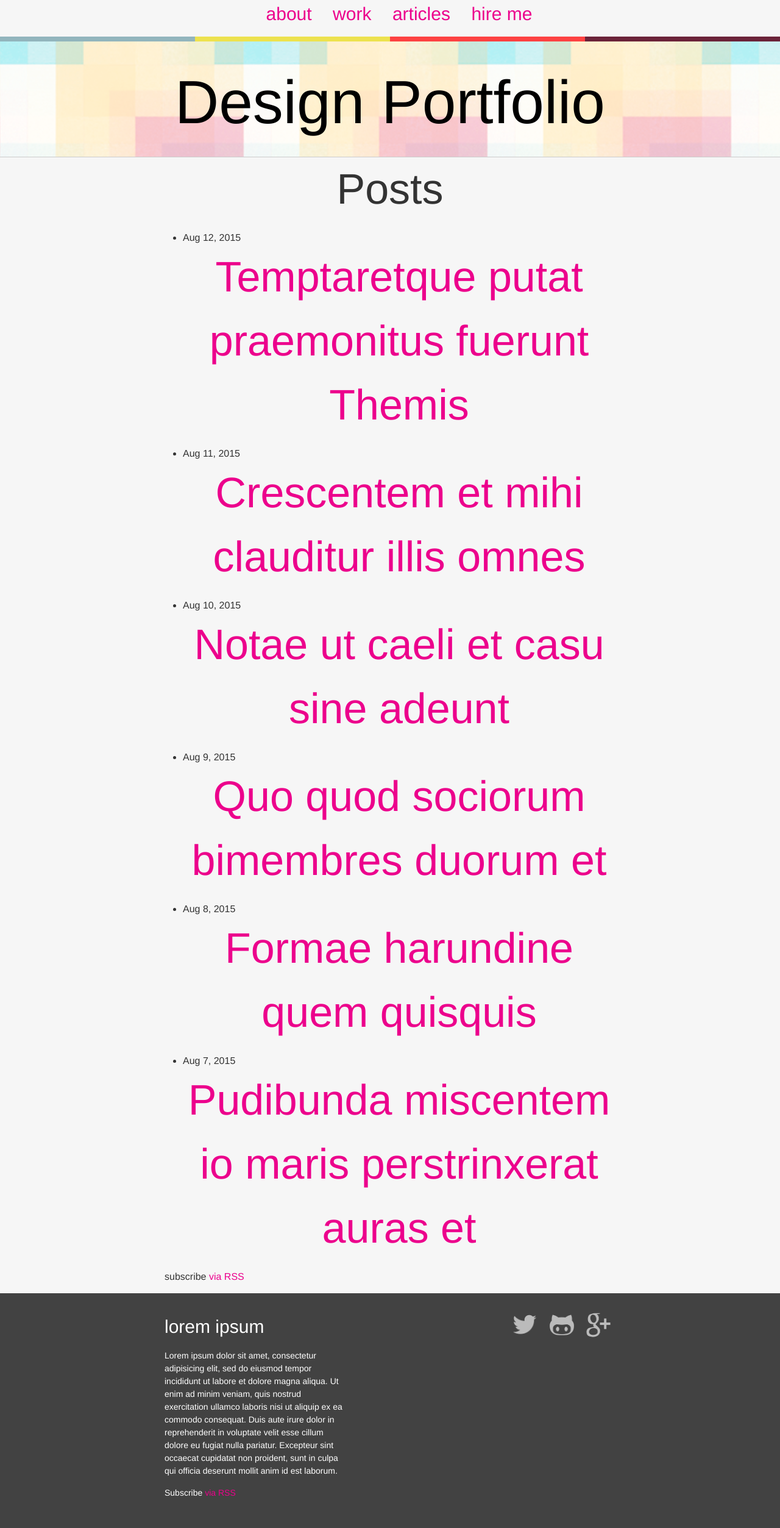
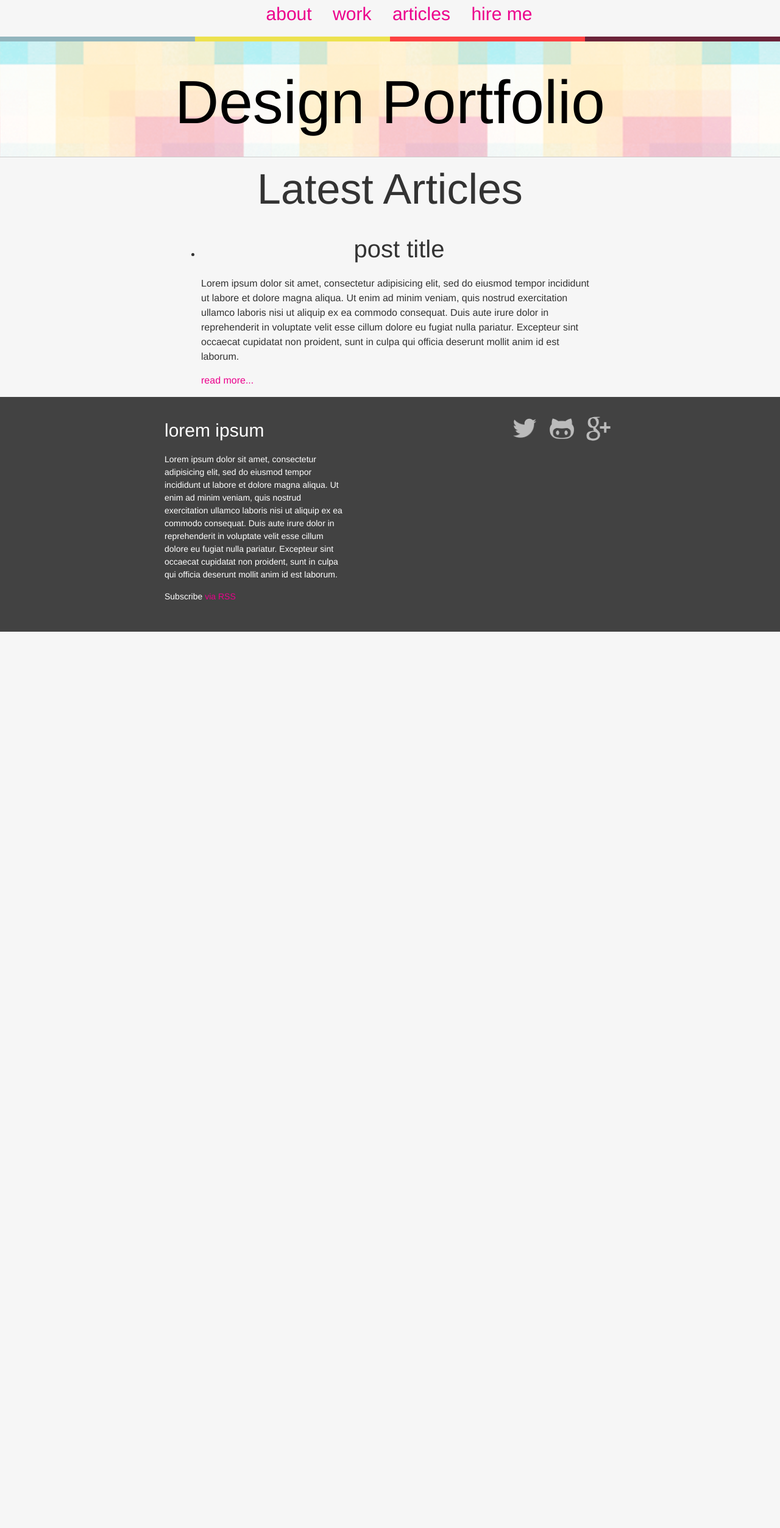
Before and after one commit to anunez18/designer-portfolio, a Jekyll site: the page built from index.html, in a window 1280 px wide. Shown: the whole page at 61% size. Built offline with Jekyll 4.4.1, drawn with Linux system fonts in a browser that asks for light colours; after the commit the page ends 1036 px from its top, so only the background shows below that.

```diff
--- a/_sass/_base.scss
+++ b/_sass/_base.scss
@@ -85,10 +85,10 @@ h1, h2, h3, h4, h5, h6 {
 }
 
 .mega { font-size: $mega-font-size;}
-h1, .h1 { font-size: $h1-font-size; }
-h2, .h2 { font-size: $h1-font-size; }
-h3, .h3 { font-size: $h1-font-size; }
-h4, .h4 { font-size: $h1-font-size; }
+h1 { font-size: $h1-font-size; }
+h2 { font-size: $h2-font-size; }
+h3 { font-size: $h3-font-size; }
+h4 { font-size: $h4-font-size; }
 
 /**
  * Links
--- a/index.html
+++ b/index.html
@@ -3,21 +3,24 @@ layout: default
 ---
 
 <div class="home">
-
-  <h1 class="page-heading">Posts</h1>
-
-  <ul class="post-list">
-    {% for post in site.posts %}
-      <li>
-        <span class="post-meta">{{ post.date | date: "%b %-d, %Y" }}</span>
-
-        <h2>
-          <a class="post-link" href="{{ post.url | prepend: site.baseurl }}">{{ post.title }}</a>
-        </h2>
-      </li>
-    {% endfor %}
-  </ul>
-
-  <p class="rss-subscribe">subscribe <a href="{{ "/feed.xml" | prepend: site.baseurl }}">via RSS</a></p>
-
+<!-- Section for featured posts -->
+  <!-- Section for featured projects -->
+  <!-- Section for latest articles -->
+  <section class="site-section site-section-last">
+    <div class="wrapper">
+      <h1>Latest Articles</h1>
+        <ul class="post-list">
+          <li class="post">
+            <h2>post title</h2>
+              <p>Lorem ipsum dolor sit amet, consectetur adipisicing elit, sed do eiusmod
+              tempor incididunt ut labore et dolore magna aliqua. Ut enim ad minim veniam,
+              quis nostrud exercitation ullamco laboris nisi ut aliquip ex ea commodo
+              consequat. Duis aute irure dolor in reprehenderit in voluptate velit esse
+              cillum dolore eu fugiat nulla pariatur. Excepteur sint occaecat cupidatat non
+              proident, sunt in culpa qui officia deserunt mollit anim id est laborum.</p>
+              <p class="post-read-more-link"><a href="#">read more...</a></p>
+          </li>
+        </ul>
+    </div>
+  </section>
 </div>
```
Also changed, not shown: _sass/_layout.scss (line endings or trailing spaces).
